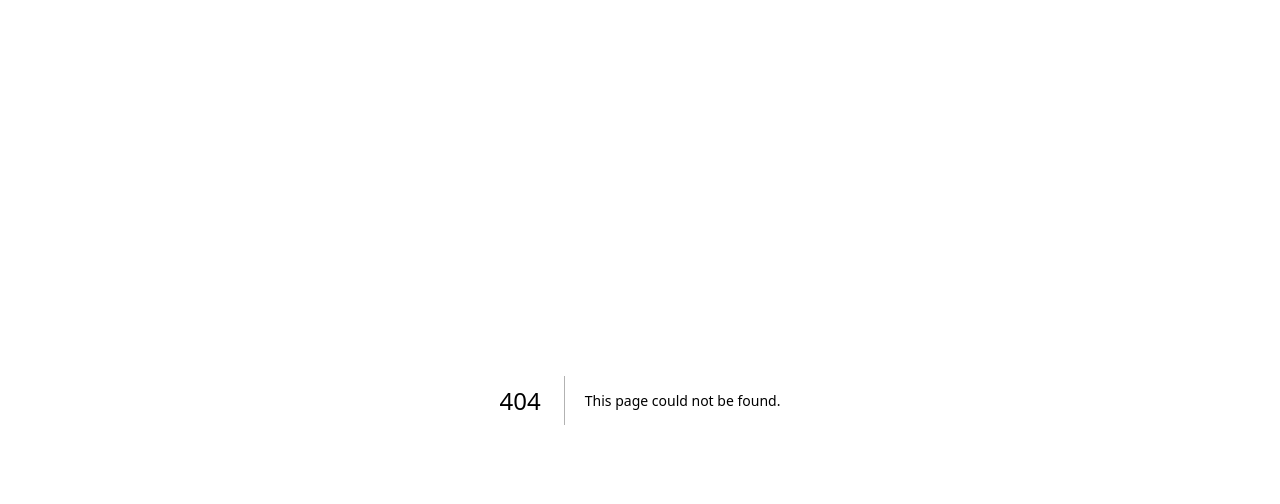
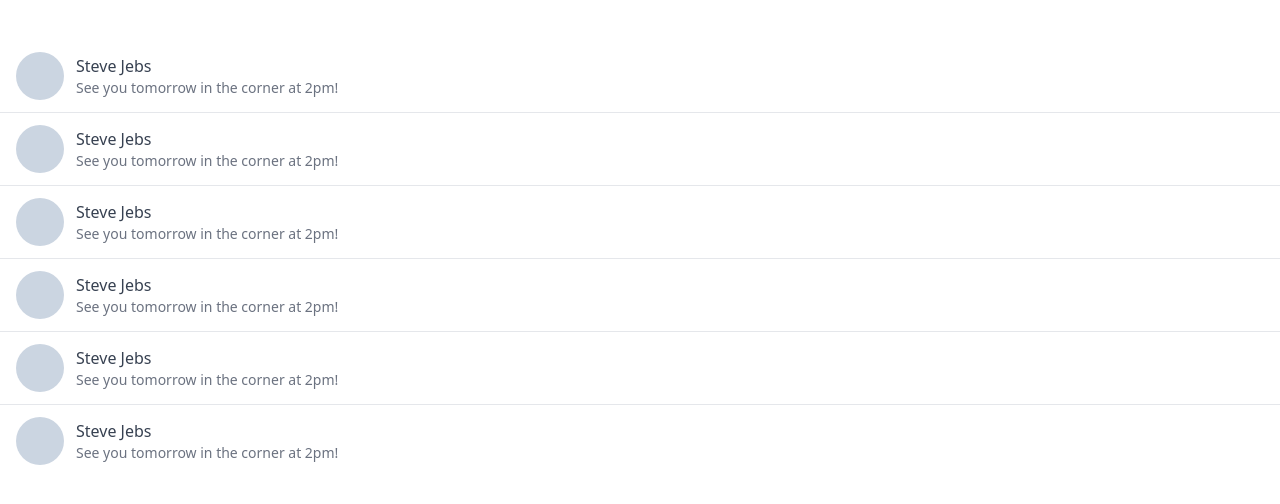
Before and after one commit to frontWeb-dev/carrot-market, a Next.js app: page /chats in a window 1280 px wide. Before the commit this address had no page. Shown: the top 504 px of the page. Built offline with nearby package versions, Linux system fonts and the light colour scheme.

Commit message:
feat: Chats

```diff
--- /dev/null
+++ b/pages/chats/index.tsx
@@ -0,0 +1,19 @@
+import type { NextPage } from 'next';
+
+const Chats: NextPage = () => {
+  return (
+    <div className='divide-y-[1px] py-10 '>
+      {[...Array(6)].map((_, i) => (
+        <div key={i} className='flex cursor-pointer items-center space-x-3 px-4 py-3'>
+          <div className='h-12 w-12 rounded-full bg-slate-300' />
+          <div>
+            <p className='text-gray-700'>Steve Jebs</p>
+            <p className='text-sm  text-gray-500'>See you tomorrow in the corner at 2pm!</p>
+          </div>
+        </div>
+      ))}
+    </div>
+  );
+};
+
+export default Chats;
```
